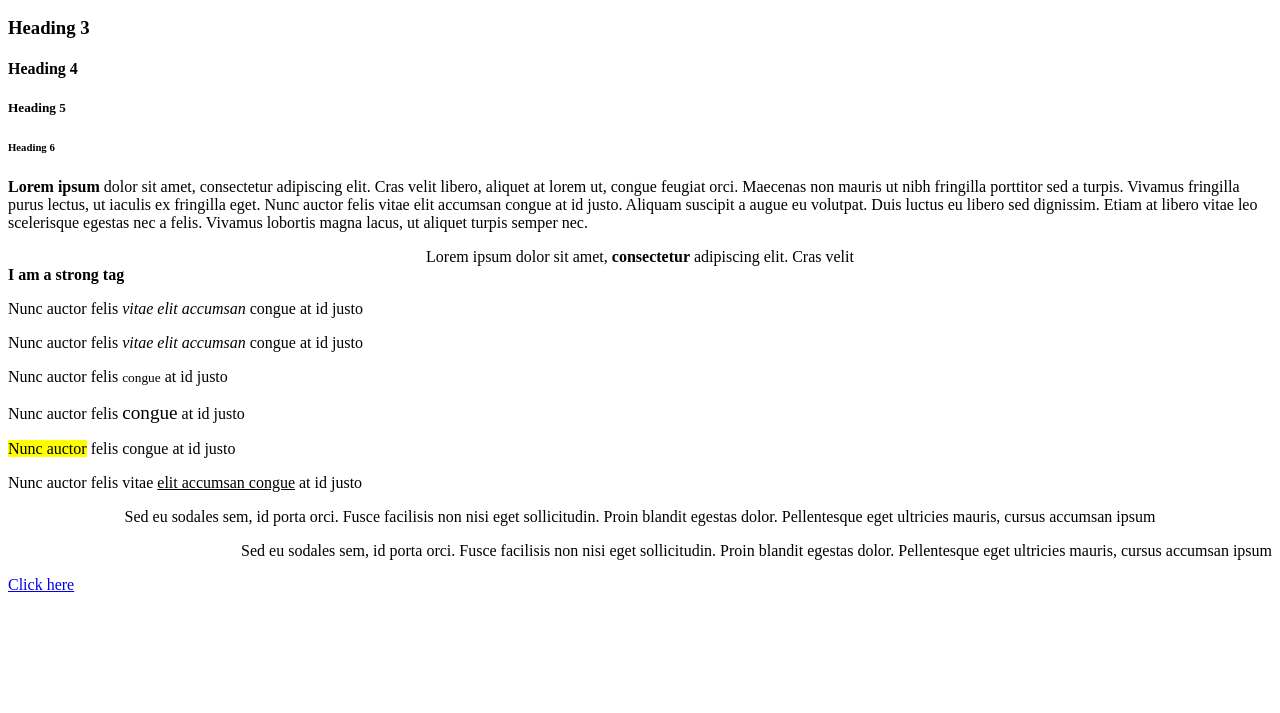
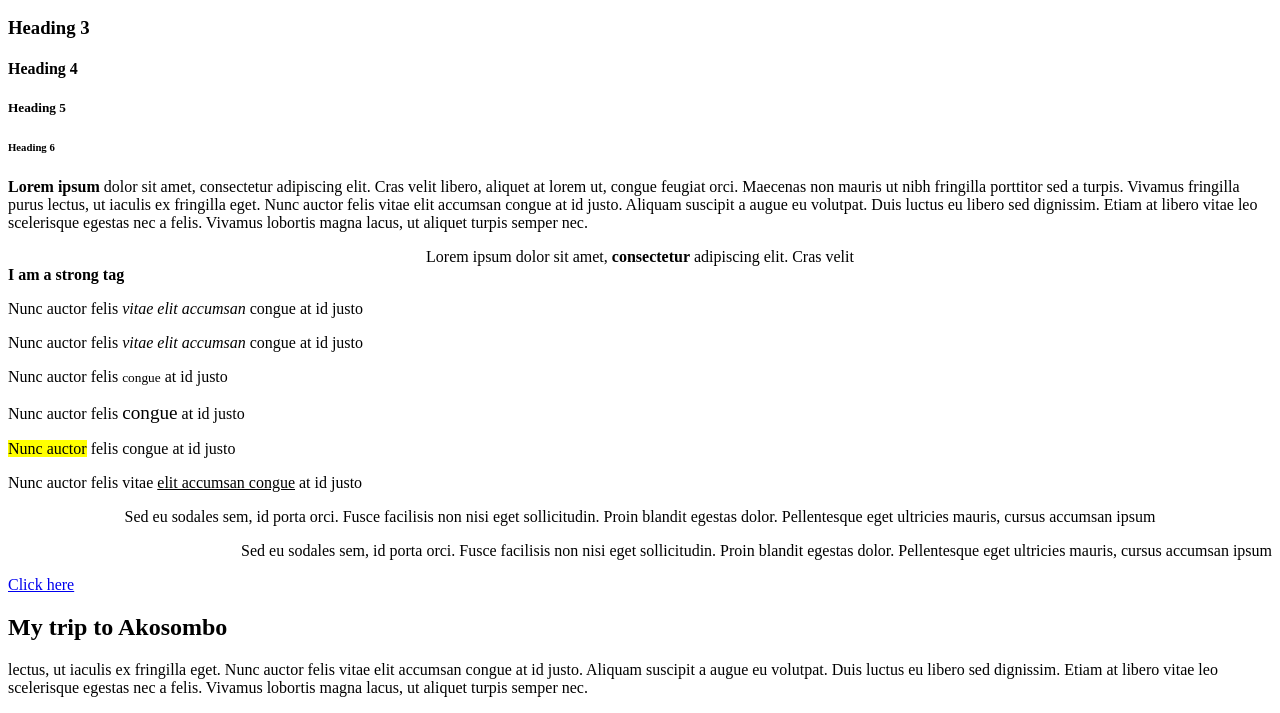
Before and after one commit to abassghana/html-and-css-crash-course, a plain HTML site: page index.html in a window 1280 px wide. Shown: the part 110-823 px from the top of the page. Before the commit the page ends 800 px from the top, so only its background shows below. Drawn offline with Linux system fonts and the light colour scheme.

Commit message:
html commnets

```diff
--- a/index.html
+++ b/index.html
@@ -4,6 +4,8 @@
 <title>Home Page</title>
 </head>
 <body>
+  <!-- here is an html single comments -->
+  <!-- this is H tags -->
 <h1>Heading 1</h1>
 <h2>Heading 2</h2>
 <h3>Heading 3</h3>
@@ -11,6 +13,7 @@
 <h5>Heading 5</h5>
 <h6>Heading 6</h6>
 
+<!-- Examp[les of Tags -->
 <p><strong>Lorem ipsum</strong> dolor sit amet, consectetur adipiscing elit. Cras velit libero, aliquet at lorem ut, congue feugiat orci. Maecenas non mauris ut nibh fringilla porttitor sed a turpis. Vivamus fringilla purus lectus, ut iaculis ex fringilla eget. Nunc auctor felis vitae elit accumsan congue at id justo. Aliquam suscipit a augue eu volutpat. Duis luctus eu libero sed dignissim. Etiam at libero vitae leo scelerisque egestas nec a felis. Vivamus lobortis magna lacus, ut aliquet turpis semper nec.</p>
 
 <center>Lorem ipsum dolor sit amet,<b> consectetur</b> adipiscing elit. Cras velit</center>
@@ -55,5 +58,13 @@
 </p>
 <a href="https://www.lipsum.com/feed/html">Click here</a>
 
+<!-- Article Tag -->
+<article>
+<h2>My trip to Akosombo</h2>
+<p>
+lectus, ut iaculis ex fringilla eget. Nunc auctor felis vitae elit accumsan congue at id justo. Aliquam suscipit a augue eu volutpat. Duis luctus eu libero sed dignissim. Etiam at libero vitae leo scelerisque egestas nec a felis. Vivamus lobortis magna lacus, ut aliquet turpis semper nec.
+</p>
+</article>
+
 </body>
 </html>
```
Also changed, not shown: index2.html (added).
